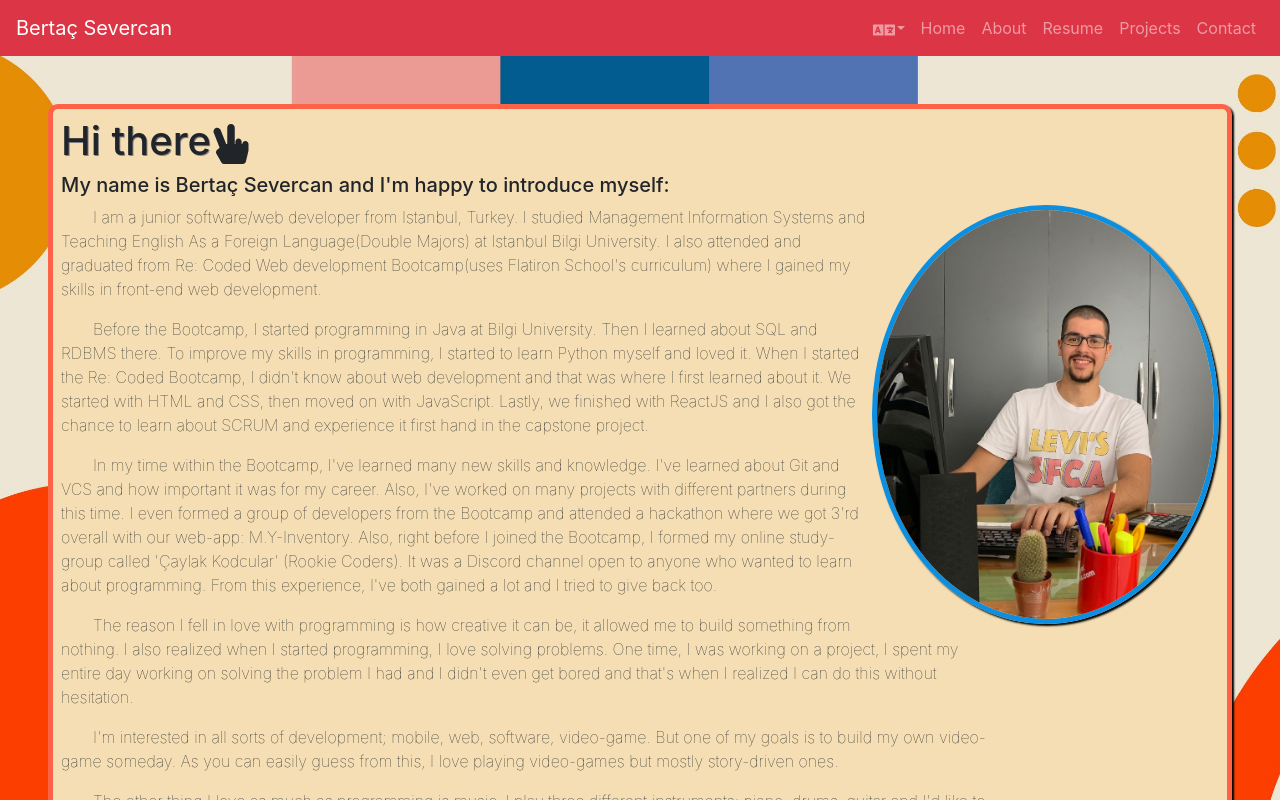
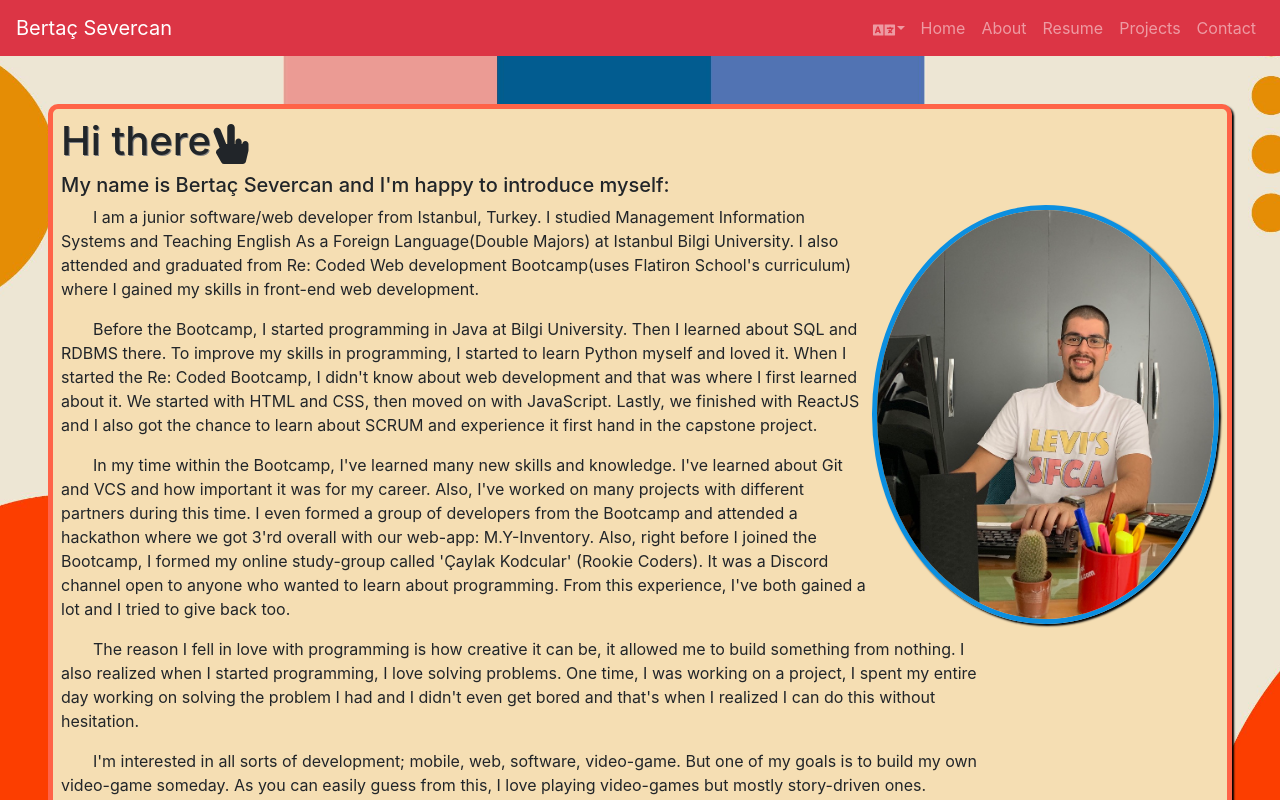
Before and after one commit to bertacsevercan/my-portfolio, a React (Create React App) app: page /about in a window 1280 px wide. Shown: the top 800 px of the page. Built offline with nearby package versions, Linux system fonts and the light colour scheme.

Commit message:
remove font weight

```diff
--- a/src/containers/About/style.css
+++ b/src/containers/About/style.css
@@ -14,7 +14,6 @@
 .about-text-wrapper p {
   width: 80%;
   text-indent: 2rem;
-  font-weight: 50;
 }
 
 .img {
--- a/src/containers/Home/style.css
+++ b/src/containers/Home/style.css
@@ -14,7 +14,6 @@
   border-radius: 10px;
   padding: 0.5em;
   box-shadow: black 2px 2px 2px;
-  font-weight: 50;
   text-align: left;
 }
 
--- a/src/containers/Projects/style.css
+++ b/src/containers/Projects/style.css
@@ -21,7 +21,6 @@
 }
 
 .project-wrapper .project-text {
-  font-weight: 50;
   text-align: left;
 }
 
```
